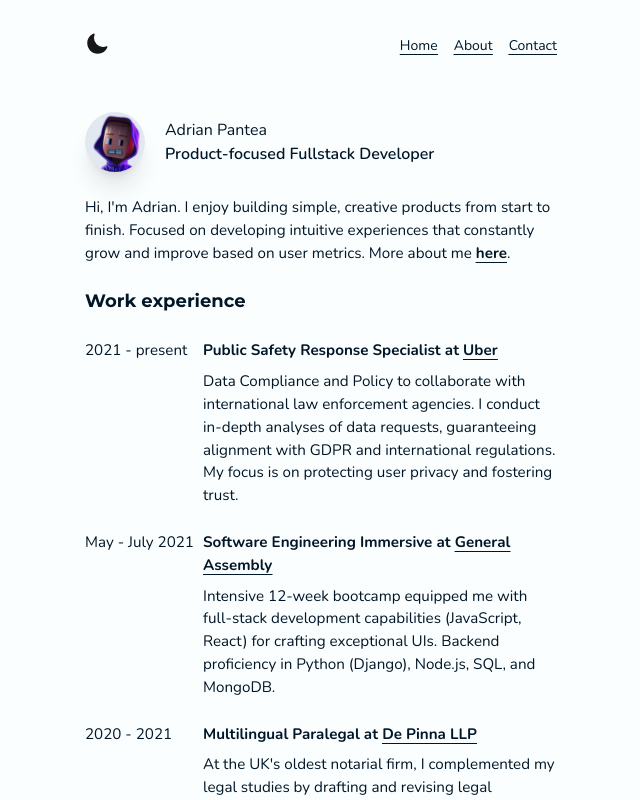
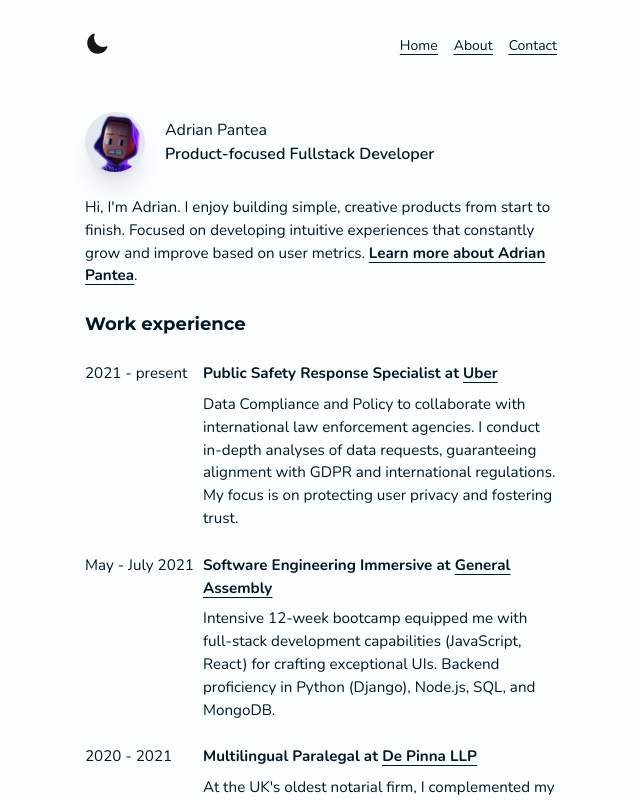
Before and after one commit to adrianp2021/simple-portfolio, a Next.js app: page / in a window 1280 px wide. Shown: the top 800 px of the page, without its empty margins (319-959 px from the left). Built offline with nearby package versions, Linux system fonts and the light colour scheme.

Commit message:
SEO improvements for buttons, descriptive links and analytics

```diff
--- a/app/components/buttonDarkMode.js
+++ b/app/components/buttonDarkMode.js
@@ -29,7 +29,7 @@ const ToggleButton = () => {
 
   return (
     <>
-      <button onClick={toggleDarkMode} className=" text-black pt-8">
+      <button onClick={toggleDarkMode} className=" text-black pt-8" role="button" aria-label="Switch to dark or light mode">
         {/* {darkMode ? "Light Mode" : "Dark Mode"} */}
         {darkMode ? (
           <svg
--- a/app/components/footer.js
+++ b/app/components/footer.js
@@ -93,6 +93,8 @@ export default function Footer() {
         <button
           onClick={scrollToTop}
           className={`my-4 font-medium px-2 py-2 rounded-full  bg-black hover:bg-neutral600 dark:bg-offWhite dark:text-black text-text dark:hover:bg-yellow `}
+          role="button"
+          aria-label="Back to the top"
         >
           <svg
             xmlns="http://www.w3.org/2000/svg"
--- a/app/layout.js
+++ b/app/layout.js
@@ -21,6 +21,21 @@ export const metadata = {
 export default function RootLayout({ children }) {
   return (
     <html lang="en" className="dark">
+      <Script
+        strategy="lazyOnload"
+        src={`https://www.googletagmanager.com/gtag/js?id=${process.env.NEXT_PUBLIC_GOOGLE_ANALYTICS}`}
+      />
+
+      <Script strategy="lazyOnload">
+        {`
+        window.dataLayer = window.dataLayer || [];
+        function gtag(){dataLayer.push(arguments);}
+        gtag('js', new Date());
+        gtag('config', '${process.env.NEXT_PUBLIC_GOOGLE_ANALYTICS}',{
+          page_path: window.location.pathname
+        });
+      `}
+      </Script>
       <head>
         <link rel="manifest" href="/manifest.json" />
         <link rel="icon" href="me1.png" size={48} type="/me1.png" />
@@ -28,9 +43,8 @@ export default function RootLayout({ children }) {
         <title>{metadata.title}</title>
       </head>
       <body
-        className={`${nunito.className} mx-auto max-w-lg px-5 bg-lightBackground dark:bg-background min-h-screen `}
+        className={`${nunito.className} mx-auto max-w-lg px-5 bg-lightBackground dark:bg-background min-h-screen`}
       >
-        <GoogleAnalytics gaId={process.env.NEXT_PUBLIC_GOOGLE_ANALYTICS} />
         {children}
         <Footer />
       </body>
--- a/app/page.js
+++ b/app/page.js
@@ -1,10 +1,7 @@
 "use client";
 import Image from "next/image";
 import Link from "next/link";
-// import photo from "../public/me.jpeg";
 import photo from "../public/me1.png";
-import Contact from "./components/emailTemplate";
-import { useState } from "react";
 
 import Nav from "./components/nav";
 
@@ -163,15 +160,16 @@ export default function Home() {
             </div>
             <div className="pt-4">
               <p
-                className={`mt-2 dark:text-neutral400 text-base font-normal tracking-medium  `}
+                className={`mt-2 dark:text-neutral400 text-base font-normal tracking-medium`}
               >
                 Hi, I'm Adrian. I enjoy building simple, creative products from
                 start to finish. Focused on developing intuitive experiences
-                that constantly grow and improve based on user metrics. More
-                about me
-                <span className="ml-1 font-bold underline underline-offset-4 dark:hover:text-yellow dark:text-offWhite text-black hover:text-neutral600">
-                  <Link href="/about">here</Link>
-                </span>
+                that constantly grow and improve based on user metrics.{" "}
+                <Link href="/about">
+                  <span className="font-bold underline underline-offset-4 dark:hover:text-yellow dark:text-offWhite text-black hover:text-neutral600">
+                    Learn more about Adrian Pantea
+                  </span>
+                </Link>
                 .
               </p>
             </div>
```
